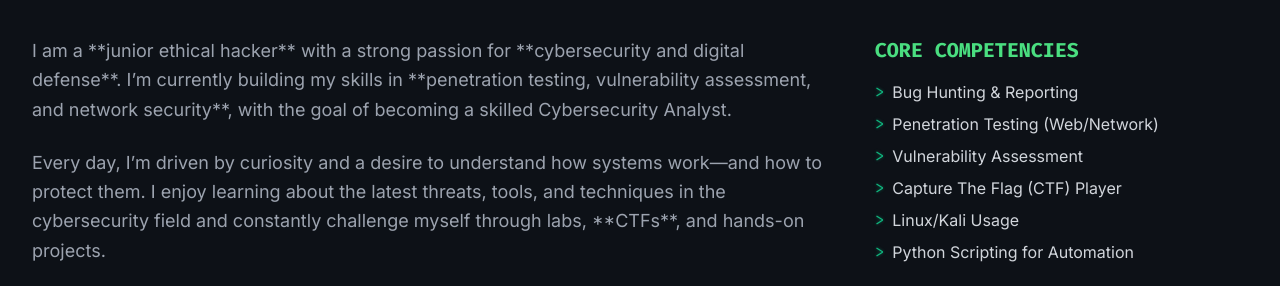
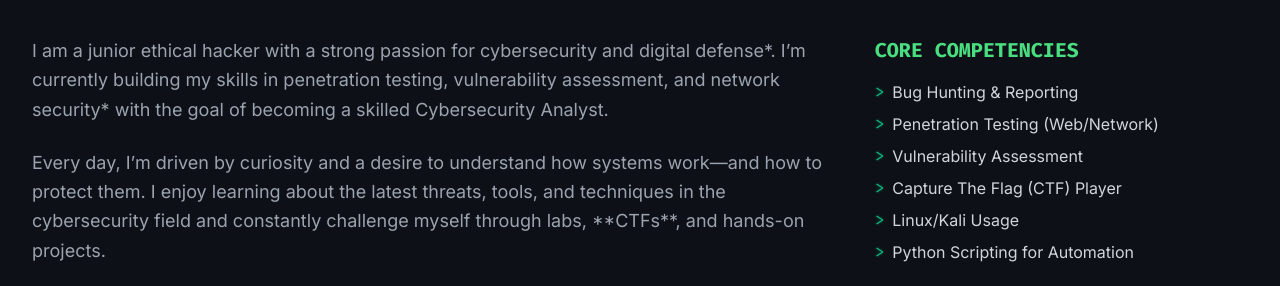
Before and after one commit to nurealam-cyber-specialist/portfolio, a plain HTML site: page index.html in a window 1280 px wide. Shown: the part 734-1020 px from the top of the page. Drawn offline with nearby package versions, Linux system fonts and the light colour scheme.

Commit message:
Update index.html

```diff
--- a/index.html
+++ b/index.html
@@ -133,7 +133,7 @@
             <div class="grid grid-cols-1 lg:grid-cols-3 gap-12">
                 <div class="lg:col-span-2 text-gray-400 text-lg leading-relaxed">
                     <p class="mb-6">
-                        I am a **junior ethical hacker** with a strong passion for **cybersecurity and digital defense**. I’m currently building my skills in **penetration testing, vulnerability assessment, and network security**, with the goal of becoming a skilled Cybersecurity Analyst.
+                        I am a junior ethical hacker with a strong passion for cybersecurity and digital defense*. I’m currently building my skills in penetration testing, vulnerability assessment, and network security* with the goal of becoming a skilled Cybersecurity Analyst.
                     </p>
                     <p class="mb-6">
                         Every day, I’m driven by curiosity and a desire to understand how systems work—and how to protect them. I enjoy learning about the latest threats, tools, and techniques in the cybersecurity field and constantly challenge myself through labs, **CTFs**, and hands-on projects.
```
